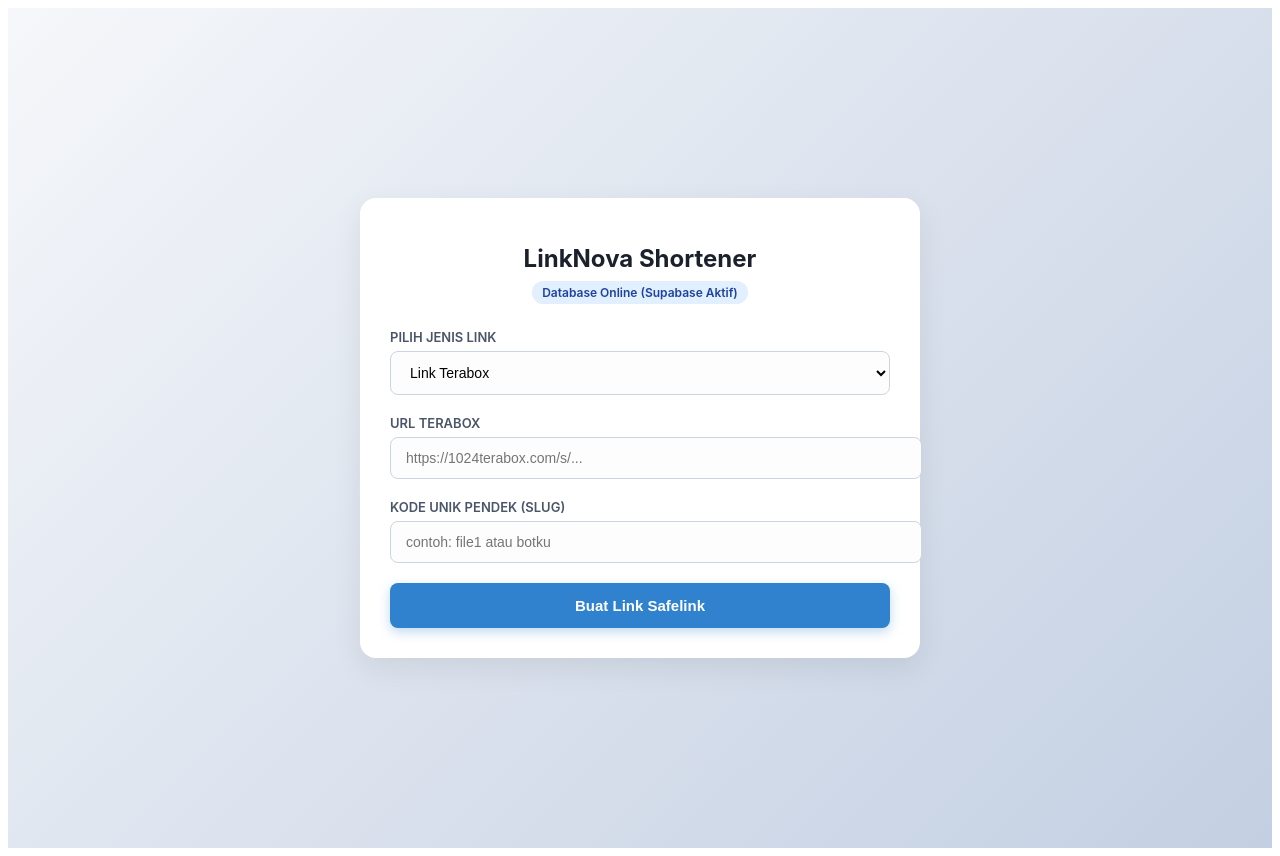
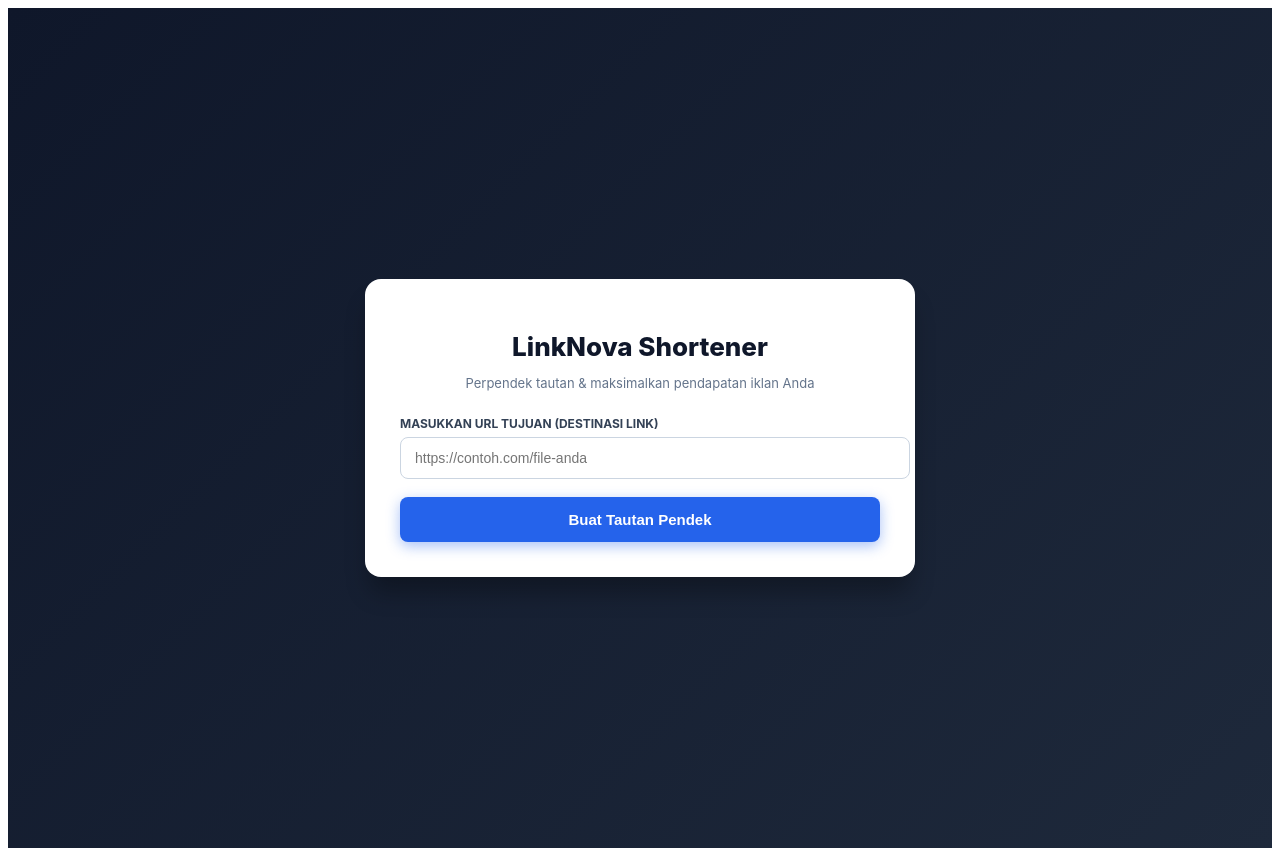
Before and after one commit to ashleymurfy1/linknova-shortener, a Next.js app: page / in a window 1280 px wide. Built offline with nearby package versions, Linux system fonts and the light colour scheme.

Commit message:
Update page.tsx

```diff
--- a/app/page.tsx
+++ b/app/page.tsx
@@ -2,41 +2,30 @@
 
 import { useState } from 'react';
 
-const SUPABASE_URL = 'https://1myhqzouolhwqlpgqkic.supabase.co';
-const SUPABASE_ANON_KEY = 'eyJhbGciOiJIUzI1NiIsInR5cCI6IkpXVCJ9.eyJpc3MiOiJzdXBhYmFzZSIsInJlZiI6IjFteWhxem91bGh3cWxwZ3FraWMiLCJyb2xlIjoiYW5vbiIsImlhdCI6MTczMDUwMjgzMSwiZXhwIjoyMDQ2MDc4ODMxfQ.eyJpc3MiOiJzdXBhYmFzZSIsInJlZiI6IjFteWhxem91bGh3cWxwZ3FraWMiLCJyb2xlIjoiYW5vbiIsImlhdCI6MTczMDUwMjgzMSwiZXhwIjoyMDQ2MDc4ODMxfQ.fakekey'; // Gunakan kunci asli Anda yang ada di file sebelumnya
-
 export default function Home() {
-    const [teraboxUrl, setTeraboxUrl] = useState('');
-    const [customSlug, setCustomSlug] = useState('');
-    const [linkType, setLinkType] = useState('terabox');
-    const [loading, setLoading] = useState(false);
+    const [targetUrl, setTargetUrl] = useState('');
+    const [alias, setAlias] = useState('');
     const [shortUrl, setShortUrl] = useState('');
 
-    const handleGenerate = async (e: React.FormEvent) => {
+    const handleShorten = (e: React.FormEvent) => {
         e.preventDefault();
-        if (!customSlug) {
-            alert('Mohon isi kode unik pendek terlebih dahulu!');
-            return;
-        }
-        if (!teraboxUrl) {
-            alert('Mohon isi URL Terabox terlebih dahulu!');
+        if (!targetUrl) {
+            alert('Masukkan URL tujuan terlebih dahulu!');
             return;
         }
 
-        setLoading(true);
+        // Domain Safelink Blogger Anda
+        const bloggerSafelink = "https://secrtcollection.blogspot.com/p/safelink.html";
 
-        // Domain Blogger Safelink Anda
-        const domainBlogger = "https://secrtcollection.blogspot.com/p/safelink.html";
-        const finalSafelink = `${domainBlogger}?to=${encodeURIComponent(teraboxUrl)}`;
+        // Membuat format link ala ouo.io yang dilempar ke Blogger
+        const finalLink = `${bloggerSafelink}?to=${encodeURIComponent(targetUrl)}`;
 
-        // Di sini Anda bisa menyematkan kembali logika penyimpanan ke Supabase jika diperlukan
-        setShortUrl(finalSafelink);
-        setLoading(false);
+        setShortUrl(finalLink);
     };
 
     return (
         <div style={{
-            background: 'linear-gradient(135deg, #f5f7fa 0%, #c3cfe2 100%)',
+            background: 'linear-gradient(135deg, #0f172a 1e-3%, #1e293b 100%)',
             minHeight: '100vh',
             display: 'flex',
             justifyContent: 'center',
@@ -46,97 +35,71 @@ export default function Home() {
         }}>
             <div style={{
                 width: '100%',
-                maxWidth: '500px',
+                maxWidth: '480px',
                 background: '#ffffff',
-                padding: '30px',
+                padding: '35px',
                 borderRadius: '16px',
-                boxShadow: '0 10px 30px rgba(0, 0, 0, 0.08)'
+                boxShadow: '0 20px 25px -5px rgba(0, 0, 0, 0.3)'
             }}>
                 <div style={{ textAlign: 'center', marginBottom: '25px' }}>
-                    <h1 style={{ color: '#1a202c', fontSize: '24px', fontWeight: '700', marginBottom: '8px' }}>
+                    <h1 style={{ color: '#0f172a', fontSize: '26px', fontWeight: '800', marginBottom: '6px' }}>
                         LinkNova Shortener
                     </h1>
-                    <span style={{
-                        display: 'inline-block',
-                        background: '#e1effe',
-                        color: '#1e429f',
-                        fontSize: '12px',
-                        fontWeight: '600',
-                        padding: '4px 10px',
-                        borderRadius: '20px'
-                    }}>
-                        Database Online (Supabase Aktif)
-                    </span>
+                    <p style={{ color: '#64748b', fontSize: '13px' }}>Perpendek tautan & maksimalkan pendapatan iklan Anda</p>
                 </div>
 
-                <form onSubmit={handleGenerate}>
-                    <div style={{ marginBottom: '20px' }}>
-                        <label style={{ display: 'block', fontSize: '13px', fontWeight: '600', color: '#4a5568', marginBottom: '6px', textTransform: 'uppercase' }}>
-                            Pilih Jenis Link
-                        </label>
-                        <select
-                            value={linkType}
-                            onChange={(e) => setLinkType(e.target.value)}
-                            style={{ width: '100%', padding: '12px 15px', border: '1px solid #cbd5e0', borderRadius: '8px', fontSize: '14px', background: '#fdfdfd' }}
-                        >
-                            <option value="terabox">Link Terabox</option>
-                        </select>
-                    </div>
-
-                    <div style={{ marginBottom: '20px' }}>
-                        <label style={{ display: 'block', fontSize: '13px', fontWeight: '600', color: '#4a5568', marginBottom: '6px', textTransform: 'uppercase' }}>
-                            URL Terabox
+                <form onSubmit={handleShorten}>
+                    <div style={{ marginBottom: '18px' }}>
+                        <label style={{ display: 'block', fontSize: '12px', fontWeight: '700', color: '#334155', marginBottom: '6px', textTransform: 'uppercase' }}>
+                            Masukkan URL Tujuan (Destinasi Link)
                         </label>
                         <input
                             type="url"
-                            value={teraboxUrl}
-                            onChange={(e) => setTeraboxUrl(e.target.value)}
-                            placeholder="https://1024terabox.com/s/..."
+                            value={targetUrl}
+                            onChange={(e) => setTargetUrl(e.target.value)}
+                            placeholder="https://contoh.com/file-anda"
                             required
-                            style={{ width: '100%', padding: '12px 15px', border: '1px solid #cbd5e0', borderRadius: '8px', fontSize: '14px', background: '#fdfdfd' }}
-                        />
-                    </div>
-
-                    <div style={{ marginBottom: '20px' }}>
-                        <label style={{ display: 'block', fontSize: '13px', fontWeight: '600', color: '#4a5568', marginBottom: '6px', textTransform: 'uppercase' }}>
-                            Kode Unik Pendek (Slug)
-                        </label>
-                        <input
-                            type="text"
-                            value={customSlug}
-                            onChange={(e) => setCustomSlug(e.target.value)}
-                            placeholder="contoh: file1 atau botku"
-                            required
-                            style={{ width: '100%', padding: '12px 15px', border: '1px solid #cbd5e0', borderRadius: '8px', fontSize: '14px', background: '#fdfdfd' }}
+                            style={{ width: '100%', padding: '12px 14px', border: '1px solid #cbd5e1', borderRadius: '8px', fontSize: '14px', outline: 'none' }}
                         />
                     </div>
 
                     <button
                         type="submit"
-                        disabled={loading}
                         style={{
                             width: '100%',
-                            background: '#3182ce',
+                            background: '#2563eb',
                             color: 'white',
                             border: 'none',
                             padding: '14px',
                             fontSize: '15px',
-                            fontWeight: '600',
+                            fontWeight: '700',
                             borderRadius: '8px',
                             cursor: 'pointer',
-                            boxShadow: '0 4px 12px rgba(49, 130, 206, 0.3)'
+                            boxShadow: '0 4px 14px rgba(37, 99, 235, 0.4)'
                         }}
                     >
-                        {loading ? 'Memproses...' : 'Buat Link Safelink'}
+                        Buat Tautan Pendek
                     </button>
                 </form>
 
                 {shortUrl && (
-                    <div style={{ marginTop: '20px', padding: '15px', background: '#edf2f7', borderRadius: '8px', wordBreak: 'break-all' }}>
-                        <p style={{ fontSize: '12px', fontWeight: '600', color: '#4a5568', marginBottom: '5px' }}>Hasil Safelink:</p>
-                        <a href={shortUrl} target="_blank" rel="noopener noreferrer" style={{ color: '#3182ce', fontSize: '14px', textDecoration: 'underline' }}>
-                            {shortUrl}
-                        </a>
+                    <div style={{ marginTop: '25px', padding: '15px', background: '#f8fafc', borderRadius: '8px', border: '1px dashed #cbd5e1' }}>
+                        <p style={{ fontSize: '11px', fontWeight: '700', color: '#64748b', marginBottom: '6px', textTransform: 'uppercase' }}>Tautan Berhasil Dibuat:</p>
+                        <input
+                            type="text"
+                            readOnly
+                            value={shortUrl}
+                            style={{ width: '100%', padding: '8px', fontSize: '12px', background: '#fff', border: '1px solid #e2e8f0', borderRadius: '4px', marginBottom: '10px' }}
+                        />
+                        <button
+                            onClick={() => {
+                                navigator.clipboard.writeText(shortUrl);
+                                alert('Link berhasil disalin!');
+                            }}
+                            style={{ width: '100%', background: '#10b981', color: 'white', border: 'none', padding: '8px', fontSize: '13px', fontWeight: '600', borderRadius: '6px', cursor: 'pointer' }}
+                        >
+                            Salin Tautan
+                        </button>
                     </div>
                 )}
             </div>
```
